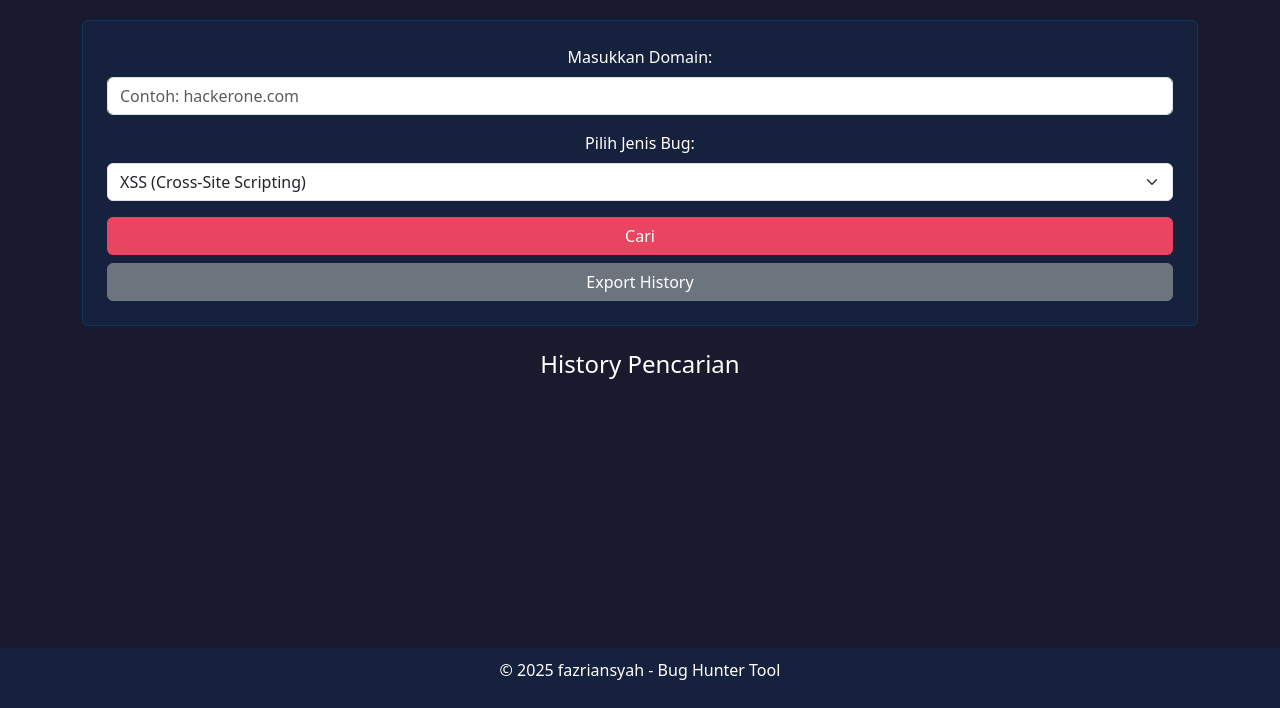
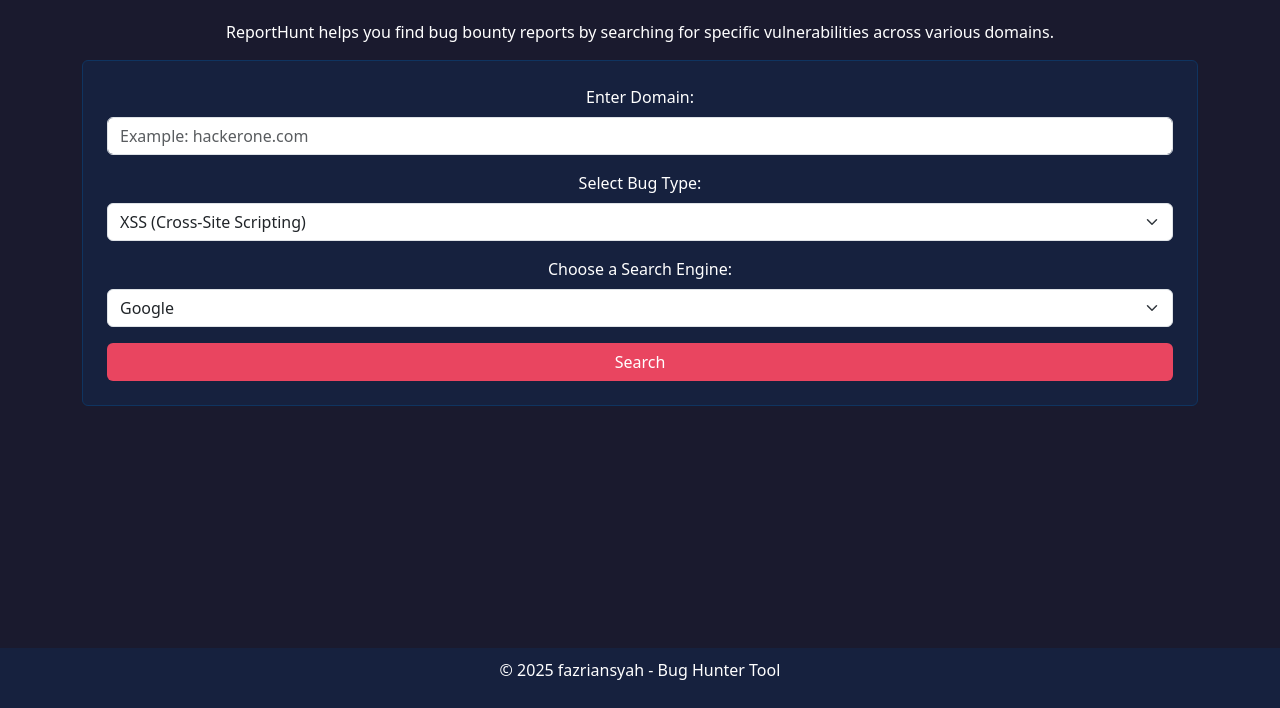
Before and after one commit to mas4ji/Security, a plain HTML site: page index.html in a window 1280 px wide. Shown: the part 92-800 px from the top of the page. Drawn offline with nearby package versions, Linux system fonts and the light colour scheme.

Commit message:
Update index.html

```diff
--- a/index.html
+++ b/index.html
@@ -38,13 +38,15 @@
 <body>
     <div class="container">
         <h2 class="mb-4">ReportHunt</h2>
+<p class="text-white">ReportHunt helps you find bug bounty reports by searching for specific vulnerabilities across various domains.</p>
+
         <div class="card p-4">
             <div class="mb-3">
-                <label class="form-label">Masukkan Domain:</label>
-                <input type="text" id="domain" class="form-control" placeholder="Contoh: hackerone.com">
+                <label class="form-label">Enter Domain:</label>
+                <input type="text" id="domain" class="form-control" placeholder="Example: hackerone.com">
             </div>
             <div class="mb-3">
-                <label class="form-label">Pilih Jenis Bug:</label>
+                <label class="form-label">Select Bug Type:</label>
                 <select id="bugType" class="form-select">
                     <option value="xss">XSS (Cross-Site Scripting)</option>
                     <option value="sqli">SQL Injection (SQLi)</option>
@@ -108,11 +110,17 @@
                     <option value="Cache Deception">Cache Deception</option>
                 </select>
             </div>
-            <button onclick="searchDork()" class="btn btn-custom w-100">Cari</button>
-            <button onclick="exportCSV()" class="btn btn-secondary w-100 mt-2">Export History</button>
+            <div class="mb-3">
+                <label class="form-label">Choose a Search Engine:</label>
+                <select id="searchEngine" class="form-select">
+                    <option value="google">Google</option>
+                    <option value="bing">Bing</option>
+                    <option value="duckduckgo">DuckDuckGo</option>
+                    <option value="brave">Brave</option>
+                </select>
+            </div>
+            <button onclick="searchDork()" class="btn btn-custom w-100">Search</button>
         </div>
-        <h4 class="mt-4">History Pencarian</h4>
-        <ul id="history" class="list-group"></ul>
     </div>
 
     <script>
@@ -120,32 +128,34 @@
         function searchDork() {
             const domain = document.getElementById("domain").value;
             const bugType = document.getElementById("bugType").value;
+            const searchEngine = document.getElementById("searchEngine").value;
 
             if (domain && bugType) {
                 const query = `site:${domain} "${bugType}"`;
-                const googleSearchUrl = `https://www.google.com/search?q=${encodeURIComponent(query)}`;
-                window.open(googleSearchUrl, '_blank');  // Membuka hasil pencarian di tab baru
+                let searchURL = "";
+
+                switch (searchEngine) {
+                    case "google":
+                        searchURL = `https://www.google.com/search?q=${encodeURIComponent(query)}`;
+                        break;
+                    case "bing":
+                        searchURL = `https://www.bing.com/search?q=${encodeURIComponent(query)}`;
+                        break;
+                    case "duckduckgo":
+                        searchURL = `https://duckduckgo.com/?q=${encodeURIComponent(query)}`;
+                        break;
+                    case "brave":
+                        searchURL = `https://search.brave.com/search?q=${encodeURIComponent(query)}`;
+                        break;
+                    default:
+                        searchURL = `https://www.google.com/search?q=${encodeURIComponent(query)}`;
+                }
+
+                // Membuka hasil pencarian di tab baru
+                window.open(searchURL, '_blank');
             } else {
                 alert("Harap masukkan domain dan pilih jenis bug.");
             }
-        }
-
-        // Fungsi untuk mengekspor history pencarian (contoh)
-        function exportCSV() {
-            const historyList = document.getElementById("history");
-            let csvContent = "Domain,Bug Type\n";
-            const items = historyList.getElementsByTagName("li");
-
-            for (let item of items) {
-                const text = item.textContent.split(", ");
-                csvContent += `${text[0].split(": ")[1]},${text[1].split(": ")[1]}\n`;
-            }
-
-            const blob = new Blob([csvContent], { type: "text/csv;charset=utf-8;" });
-            const link = document.createElement("a");
-            link.href = URL.createObjectURL(blob);
-            link.download = "history.csv";
-            link.click();
         }
     </script>
 
```
